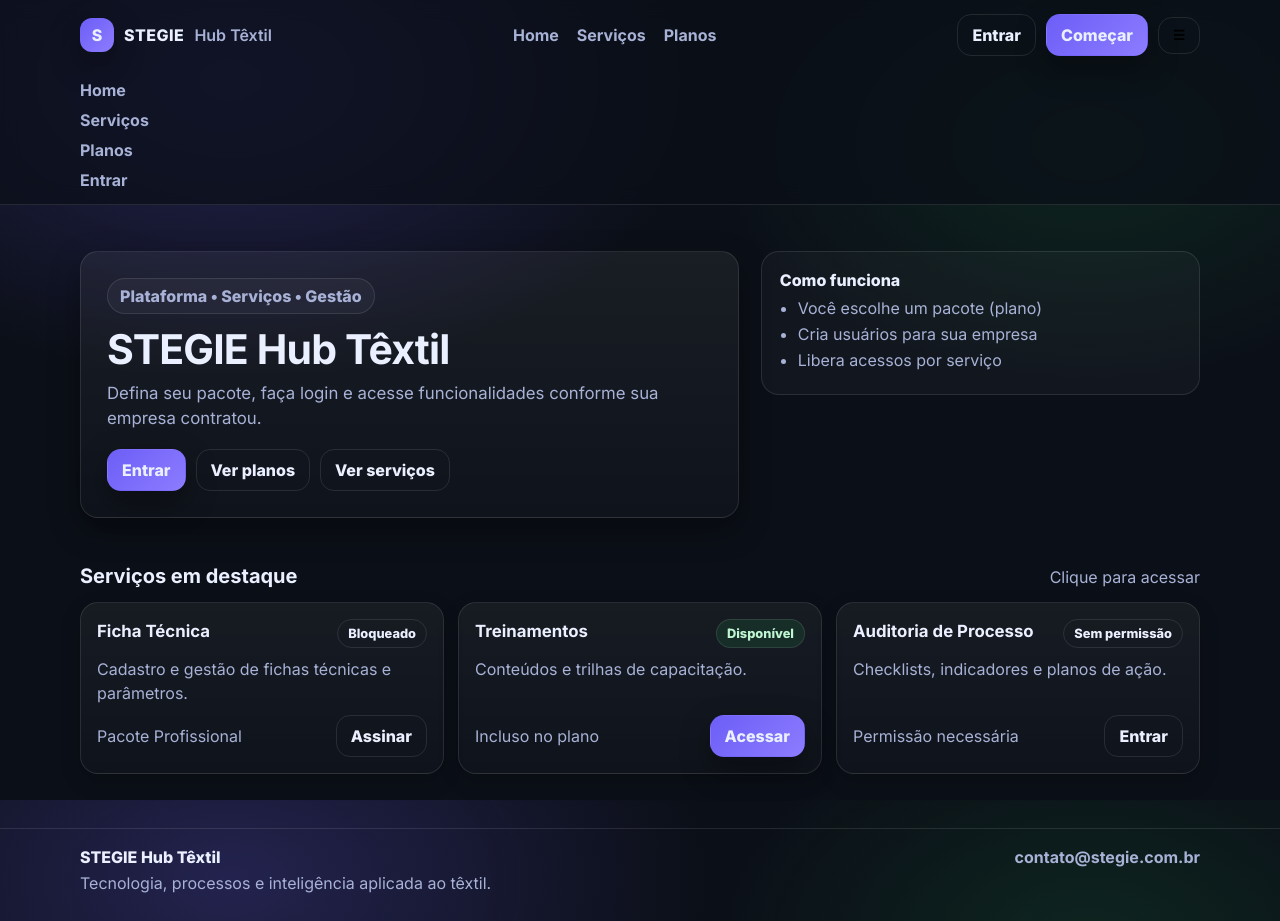
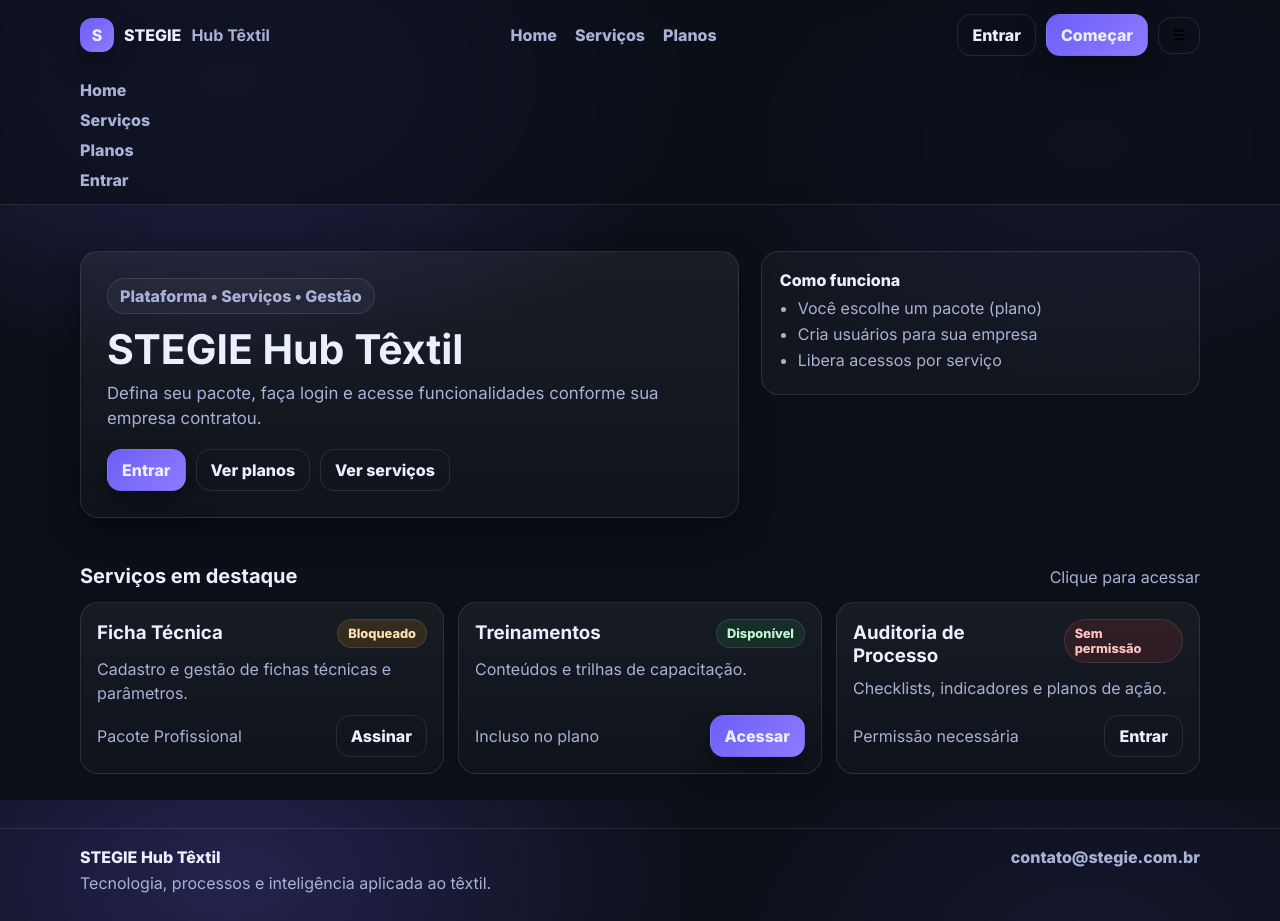
Before and after one commit to AdminAcheTece/stegie-hub-textil, a Flask app: page / in a window 1280 px wide. Run offline with Flask 3, Linux system fonts and the light colour scheme.

Commit message:
Refactor CSS variables and styles for consistency

```diff
--- a/static/css/stegie.css
+++ b/static/css/stegie.css
@@ -1,20 +1,13 @@
 :root{
   --font-sans: "Inter", system-ui, -apple-system, Segoe UI, Roboto, Arial, sans-serif;
 
-  /* IDENTIDADE: ajuste aqui e o site inteiro acompanha */
+  /* CORES (troque depois para a identidade STEGIE) */
   --bg: #0b0f17;
-  --surface: #0f1626;
-  --surface-2: #121c2f;
-
   --text: #eaf0ff;
   --muted: #a7b2d6;
 
   --primary: #6d5ef7;
   --primary-2: #8c7cff;
-
-  --ok: #22c55e;
-  --warn: #f59e0b;
-  --danger: #ef4444;
 
   --border: rgba(255,255,255,.10);
   --shadow: 0 12px 30px rgba(0,0,0,.35);
@@ -27,21 +20,19 @@
 html,body{ height:100%; }
 body{
   margin:0;
-  font-family:var(--font-sans);
-  color:var(--text);
+  font-family: var(--font-sans);
+  color: var(--text);
   background:
     radial-gradient(800px 500px at 18% 10%, rgba(109,94,247,.25), transparent 60%),
-    radial-gradient(700px 450px at 85% 18%, rgba(34,197,94,.12), transparent 55%),
+    radial-gradient(700px 450px at 85% 18%, rgba(109,94,247,.10), transparent 55%),
     var(--bg);
 }
 
 a{ color:inherit; text-decoration:none; }
 .container{ width:min(var(--container), calc(100% - 40px)); margin:0 auto; }
-.muted{ color:var(--muted); }
-
+.muted{ color: var(--muted); }
 .page{ min-height: 60vh; }
 
-/* Header */
 .site-header{
   position: sticky; top:0; z-index:50;
   background: rgba(11,15,23,.70);
@@ -49,49 +40,35 @@ a{ color:inherit; text-decoration:none; }
   border-bottom: 1px solid var(--border);
 }
 .header-inner{ display:flex; align-items:center; justify-content:space-between; padding:14px 0; gap:16px; }
-
 .brand{ display:flex; align-items:baseline; gap:10px; }
 .brand-mark{
   width:34px; height:34px; display:grid; place-items:center;
   border-radius:12px;
   background: linear-gradient(135deg, var(--primary), var(--primary-2));
   box-shadow: var(--shadow);
-  font-weight: 800;
+  font-weight: 900;
 }
-.brand-name{ font-weight:800; letter-spacing:.5px; }
-.brand-sub{ color:var(--muted); font-weight:600; }
+.brand-name{ font-weight:900; }
+.brand-sub{ color: var(--muted); font-weight:700; }
 
 .nav{ display:flex; gap:18px; }
-.nav-link{ color:var(--muted); font-weight:700; }
-.nav-link:hover{ color:var(--text); }
-
+.nav-link{ color: var(--muted); font-weight:800; }
+.nav-link:hover{ color: var(--text); }
 .header-actions{ display:flex; gap:10px; align-items:center; }
 .nav-toggle{ display:none; }
+.nav-mobile{ padding: 10px 0 14px; display:flex; flex-direction:column; gap:10px; }
 
-.nav-mobile{
-  padding: 10px 0 14px;
-  display:flex;
-  flex-direction:column;
-  gap: 10px;
+.btn{
+  display:inline-flex; align-items:center; justify-content:center;
+  padding:10px 14px; border-radius:14px;
+  border:1px solid transparent;
+  font-weight: 900;
+  cursor:pointer;
 }
-
-/* UI */
-.btn{
-  display:inline-flex; align-items:center; justify-content:center; gap:10px;
-  padding:10px 14px;
-  border-radius:14px;
-  border:1px solid transparent;
-  font-weight:800;
-  cursor:pointer;
-  transition: transform .08s ease, background .15s ease, border-color .15s ease;
-}
-.btn:active{ transform: translateY(1px); }
-
 .btn-primary{
   background: linear-gradient(135deg, var(--primary), var(--primary-2));
   box-shadow: var(--shadow);
 }
-.btn-primary:hover{ filter: brightness(1.05); }
 .btn-ghost{
   background: transparent;
   border-color: var(--border);
@@ -110,15 +87,14 @@ a{ color:inherit; text-decoration:none; }
   border-radius: var(--radius);
   padding: 16px;
   min-height: 170px;
-  box-shadow: 0 8px 20px rgba(0,0,0,.18);
   display:flex;
   flex-direction:column;
   gap:10px;
 }
 .card-highlight{ outline: 1px solid rgba(109,94,247,.35); }
 .card-top{ display:flex; align-items:flex-start; justify-content:space-between; gap:10px; }
-.card h3{ margin: 2px 0 0; font-size: 1.05rem; }
-.card p{ margin:0; color:var(--muted); line-height:1.45; }
+.card h3{ margin: 2px 0 0; }
+.card p{ margin:0; color: var(--muted); line-height:1.45; }
 .card-footer{ margin-top:auto; display:flex; align-items:center; justify-content:space-between; gap:10px; }
 
 .badge{
@@ -130,8 +106,8 @@ a{ color:inherit; text-decoration:none; }
   border: 1px solid var(--border);
 }
 .badge-ok{ background: rgba(34,197,94,.12); color:#bff7d2; }
-.badge-lock{ background: rgba(245,158,11,.14); color:#ffe1b0; }
-.badge-deny{ background: rgba(239,68,68,.12); color:#ffc2c2; }
+.badge-locked{ background: rgba(245,158,11,.14); color:#ffe1b0; }
+.badge-denied{ background: rgba(239,68,68,.12); color:#ffc2c2; }
 
 .hero{ padding: 46px 0 18px; }
 .hero-inner{ display:grid; grid-template-columns: 1.2fr .8fr; gap:22px; align-items:start; }
@@ -143,23 +119,16 @@ a{ color:inherit; text-decoration:none; }
   padding: 26px;
 }
 .kicker{
-  display:inline-flex; gap:10px; align-items:center;
-  padding: 7px 12px;
+  display:inline-flex; padding: 7px 12px;
   border-radius: 999px;
   border: 1px solid var(--border);
   color: var(--muted);
   background: rgba(255,255,255,.04);
   font-weight: 900;
 }
-.h1{ margin: 14px 0 10px; font-size: clamp(28px, 3.2vw, 44px); line-height:1.05; letter-spacing:-0.02em; }
-.lead{ color:var(--muted); font-size:1.05rem; line-height:1.5; margin:0 0 18px; }
+.h1{ margin: 14px 0 10px; font-size: clamp(28px, 3.2vw, 44px); line-height:1.05; }
+.lead{ color: var(--muted); font-size:1.05rem; line-height:1.5; margin:0 0 18px; }
 .hero-actions{ display:flex; gap:10px; flex-wrap:wrap; }
-
-.hero-metrics{ display:grid; grid-template-columns: repeat(3, 1fr); gap: 10px; margin-top: 18px; }
-.metric{ border:1px solid var(--border); border-radius: 16px; padding: 10px 12px; background: rgba(255,255,255,.03); }
-.metric-k{ color: var(--muted); font-weight: 800; font-size: .85rem; }
-.metric-v{ font-weight: 900; margin-top: 4px; }
-
 .hero-side{
   background: rgba(255,255,255,.03);
   border: 1px solid var(--border);
@@ -169,13 +138,11 @@ a{ color:inherit; text-decoration:none; }
 .side-title{ font-weight: 900; margin: 0 0 8px; }
 .side-list{ margin: 0; padding-left: 18px; color: var(--muted); }
 .side-list li{ margin: 6px 0; }
-.side-cta{ display:flex; gap:10px; margin-top: 14px; flex-wrap: wrap; }
 
-/* Forms */
 .auth{ display:grid; place-items:center; }
 .auth-card{ width:min(520px, 100%); }
 .form{ display:flex; flex-direction:column; gap:10px; margin-top: 12px; }
-.field span{ display:block; font-weight: 800; margin-bottom: 6px; color: var(--muted); }
+.field span{ display:block; font-weight: 900; margin-bottom: 6px; color: var(--muted); }
 input{
   width:100%;
   padding: 12px 12px;
@@ -190,18 +157,15 @@ input:focus{ border-color: rgba(109,94,247,.55); }
 .list{ margin: 8px 0 0; padding-left: 18px; color: var(--muted); }
 .list li{ margin: 6px 0; }
 
-/* Footer */
 .site-footer{ border-top: 1px solid var(--border); padding: 18px 0 28px; margin-top: 26px; }
 .footer-inner{ display:flex; align-items:flex-start; justify-content:space-between; gap: 16px; }
 .footer-title{ font-weight: 900; margin-bottom: 6px; }
 .footer-links{ display:flex; gap: 14px; flex-wrap: wrap; }
 
-/* Responsive */
 @media (max-width: 940px){
   .hero-inner{ grid-template-columns: 1fr; }
   .nav{ display:none; }
   .nav-toggle{ display:inline-flex; }
   .grid{ grid-template-columns: 1fr; }
   .footer-inner{ flex-direction: column; }
-  .hero-metrics{ grid-template-columns: 1fr; }
 }
```
